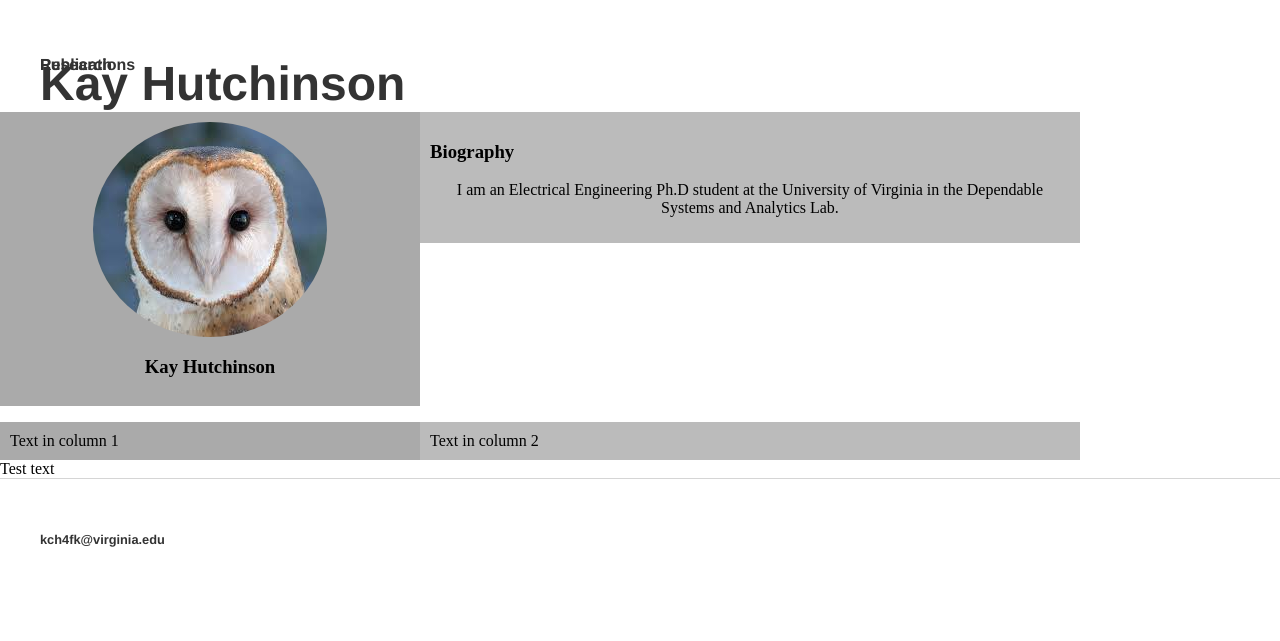
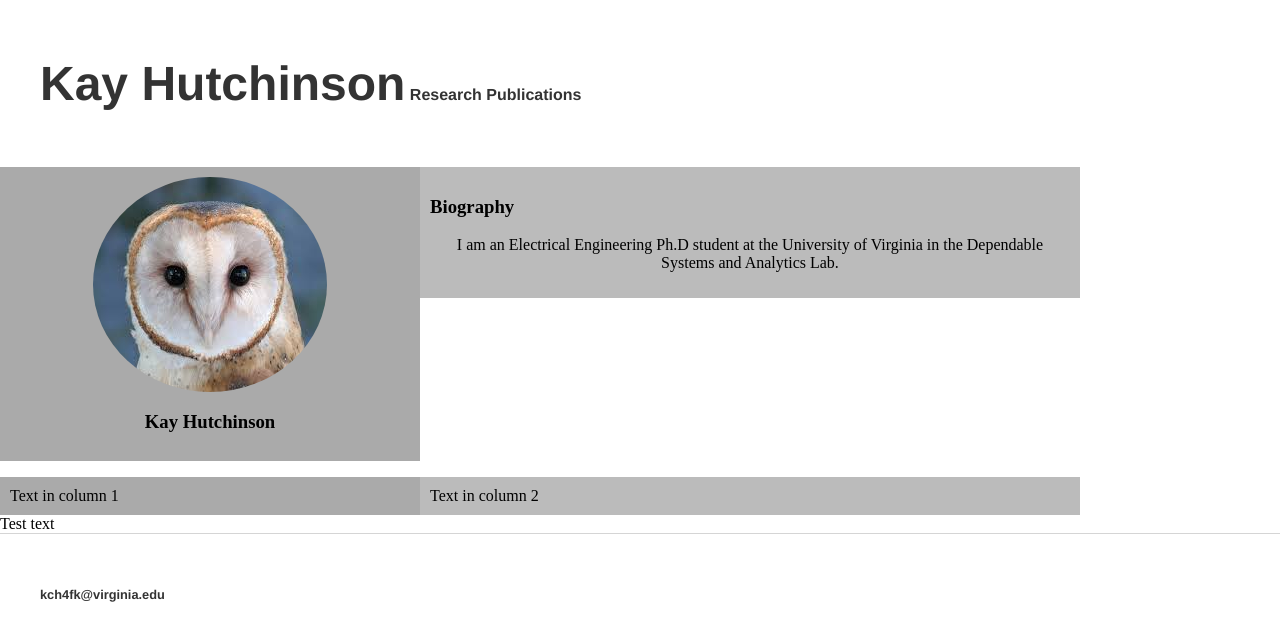
Before and after one commit to kch4fk/kch4fk.github.io, a Jekyll site: the page built from index.html, in a window 1280 px wide. Shown: the top 641 px of the page. Built offline with Jekyll 4.4.1, drawn with Linux system fonts in a browser that asks for light colours.

Commit message:
Update main.css

```diff
--- a/css/main.css
+++ b/css/main.css
@@ -15,7 +15,7 @@ nav ul li, footer ul li {
     margin-left: 20px;*/
     /*overflow: hidden; */
     /*background-color: #333;*/
-    position: fixed; /*Set the navbar to fixed position*/
+    /*position: fixed; */ /*Set the navbar to fixed position*/
     /*top: 0;*/ /*Position the navbar at the top of the page*/
     /*width: 100%;*/ /*Full width*/
 }
```
